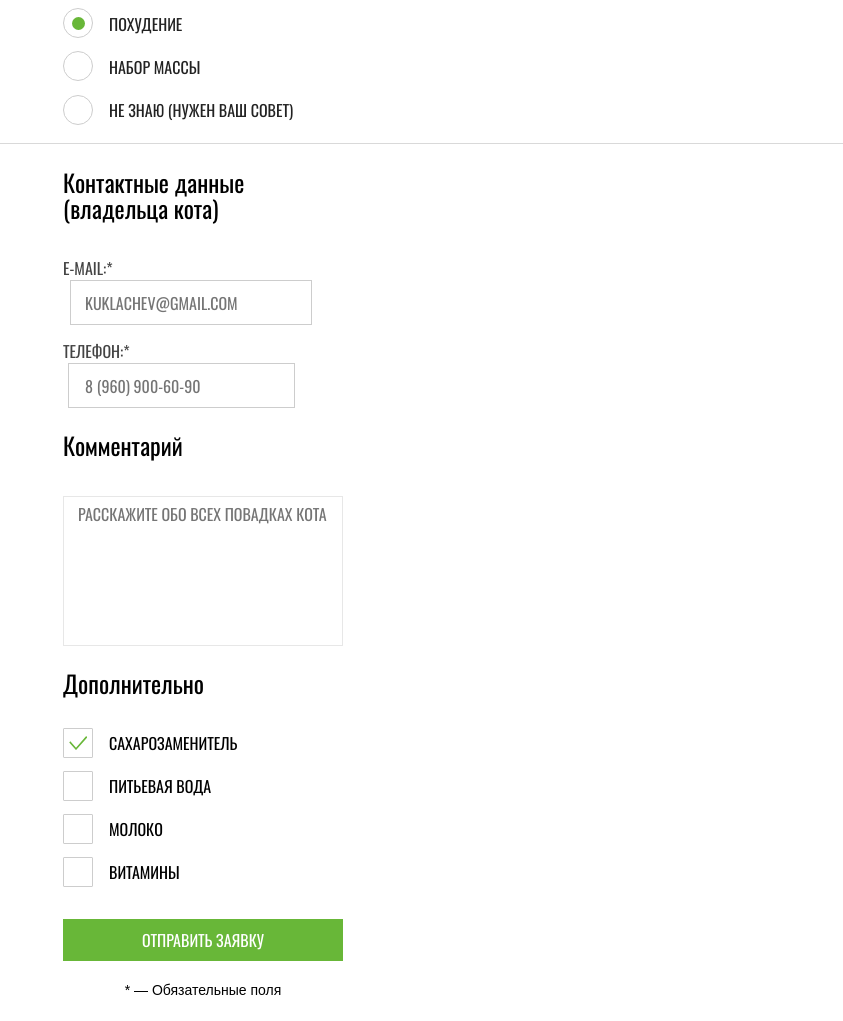
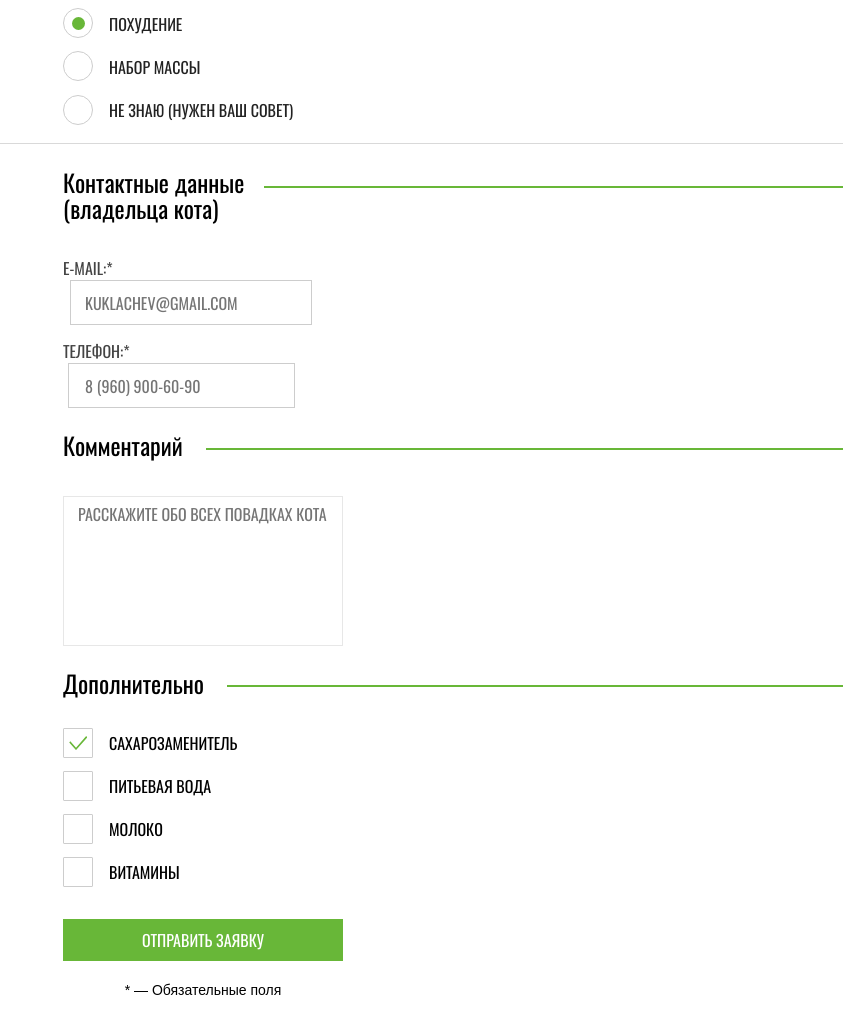
Before and after one commit to htmlacademy-adaptive/1812875-cat-energy-25, a website: page source/form.html in a window 1280 px wide. Shown: the part 441-1462 px from the top of the page, without its empty margins (437-1280 px from the left). Drawn offline with nearby package versions, Linux system fonts and the light colour scheme; files that its build step writes are made by us from their sources.

Commit message:
module3-task1

```diff
--- a/source/form.html
+++ b/source/form.html
@@ -37,7 +37,7 @@
         <p class="form__title">Заполните анкету, и мы подберем<br> программу питания для вашего кота</p>
         <form class="form__wrapper" action="https://echo.htmlacademy.ru/" method="post">
           <fieldset class="form__fieldset-pet">
-            <div class="form__wrapper-pet">
+            <div class="form__fieldset-wrapper">
               <ul class="form__list-pet">
                 <li class="form__item">
                   <label class="form__label-text">
@@ -61,6 +61,7 @@
             </div>
           </fieldset>
           <fieldset class="form__fieldset-radio">
+            <div class="form__fieldset-wrapper">
               <ul class="form__list-radio">
                 <li class="form__item-radio">
                   <label class="form__radio-label">
@@ -84,9 +85,13 @@
                   </label>
                 </li>
               </ul>
+            </div>
           </fieldset>
           <fieldset class="form__fieldset-contacts">
+            <div class="form__title-wrapper">
               <h3 class="form__contacts">Контактные данные<br> (владельца кота)</h3>
+            </div>
+            <div class="form__fieldset-wrapper">
               <ul class="form__contacts-list">
                 <li class="form__contacts-item">
                   <label class="form__email-label" for="mail">E-mail:*</label>
@@ -97,16 +102,24 @@
                   <input class="form__tel-input" id="tel" type="tel" placeholder="8 (960) 900-60-90" name="telephone">
                 </li>
               </ul>
+            </div>
           </fieldset>
           <fieldset class="form__fieldset-comment">
+            <div class="form__title-wrapper">
               <h3 class="form__comment">Комментарий</h3>
+            </div>
+            <div class="form__fieldset-wrapper">
               <div class="form__comment-wrapper">
                 <label class="form__label-textarea visually-hidden" for="comment">Комментарий</label>
                 <textarea class="form__textarea" placeholder="Расскажите обо всех повадках кота" id="comment"></textarea>
               </div>
+            </div>
           </fieldset>
           <fieldset class="form__fieldset-additional">
+            <div class="form__title-wrapper">
               <h3 class="form__additional">Дополнительно</h3>
+            </div>
+            <div class="form__fieldset-wrapper">
               <ul class="form__list-checkbox">
                 <li class="form__item-checkbox">
                   <label class="form__checkbox-label">
@@ -137,11 +150,14 @@
                   </label>
                 </li>
               </ul>
+            </div>
           </fieldset>
           <fieldset class="form__fieldset-send">
+            <div class="form__fieldset-wrapper">
               <div class="form__wrapper-send">
                 <button class="form__button button" type="submit">отправить заявку</button>
                 <p class="form__text">* — Обязательные поля</p>
+              </div>
             </div>
           </fieldset>
         </form>
--- a/source/less/components/form.less
+++ b/source/less/components/form.less
@@ -10,16 +10,21 @@
   padding: 37px 20px 0 20px;
 }
 
-.form__wrapper {
+.form__fieldset-pet,
+.form__fieldset-radio,
+.form__fieldset-contacts,
+.form__fieldset-comment,
+.form__fieldset-additional,
+.form__fieldset-send {
+  border: none;
+  padding: 0;
+  margin: 0;
+}
+
+.form__fieldset-wrapper {
   width: 280px;
   margin: 0 auto;
   padding: 0 20px;
-}
-
-.form__fieldset-radio {
-  border: none;
-  padding: 0;
-  margin: 0;
 }
 
 .form__list-radio {
@@ -56,9 +61,6 @@
 }
 
 .form__fieldset-pet {
-  border: none;
-  padding: 0;
-  margin: 0;
   margin-bottom: -15px;
 }
 
@@ -73,8 +75,6 @@
 }
 
 .form__item-radio {
-  margin: 0 auto;
-  width: 280px;
   position: relative;
   padding-bottom: 19px;
 }
@@ -88,6 +88,8 @@
   margin: 0;
   padding-top: 19px;
   padding-bottom: 19px;
+  background-color: #ffffff;
+  width: 164px;
 }
 
 .form__item-radio:nth-of-type(3) {
@@ -166,10 +168,21 @@
   content: "";
 }
 
-.form__fieldset-contacts {
-  padding: 0;
-  margin: 0;
-  border: 0;
+.form__fieldset-contacts,
+.form__fieldset-comment,
+.form__fieldset-additional {
+  position: relative;
+}
+
+.form__fieldset-contacts::after {
+  content: "";
+  position: absolute;
+  top: 27px;
+  right: 0;
+  width: 50%;
+  height: 2px;
+  background-color: #68b738;
+  z-index: -1;
 }
 
 .form__contacts {
@@ -181,6 +194,36 @@
   padding-top: 10px;
   margin: 0;
   padding-bottom: 19px;
+  background-color: #ffffff;
+  width: 201px;
+}
+
+.form__title-wrapper {
+  width: 280px;
+  margin: 0 auto;
+  padding: 0 20px;
+}
+
+.form__fieldset-comment::after {
+  content: "";
+  position: absolute;
+  top: 24px;
+  right: 0;
+  width: 50%;
+  height: 2px;
+  background-color: #68b738;
+  z-index: -1;
+}
+
+.form__fieldset-additional::after {
+  content: "";
+  position: absolute;
+  top: 34px;
+  right: 0;
+  width: 50%;
+  height: 2px;
+  background-color: #68b738;
+  z-index: -1;
 }
 
 .form__radio-control-label {
@@ -196,12 +239,6 @@
 .form__contacts-list {
   list-style: none;
   padding: 0;
-}
-
-.form__contacts-item {
-  /*margin: 0 auto;
-  width: 280px;
-  padding: 0 20px;*/
 }
 
 .form__contacts-item:nth-of-type(2) {
@@ -250,12 +287,6 @@
   padding: 13px 44px 12px 16px;
   margin-left: 5px;
   border: 1px solid #cdcdcd;
-}
-
-.form__fieldset-comment {
-  margin: 0;
-  padding: 0;
-  border: 0;
 }
 
 .form__textarea {
@@ -332,12 +363,8 @@
   color: #000000;
   margin: 0;
   padding-top: 8px;
-}
-
-.form__fieldset-additional {
-  margin: 0;
-  padding: 0;
-  border: 0;
+  background-color: #ffffff;
+  width: 143px;
 }
 
 .form__text {
@@ -354,8 +381,5 @@
 }
 
 .form__fieldset-send {
-  padding: 0;
-  margin: 0;
-  border: 0;
   margin-bottom: -13px;
 }
```
Lines whose indentation alone changed are shown as unchanged.
